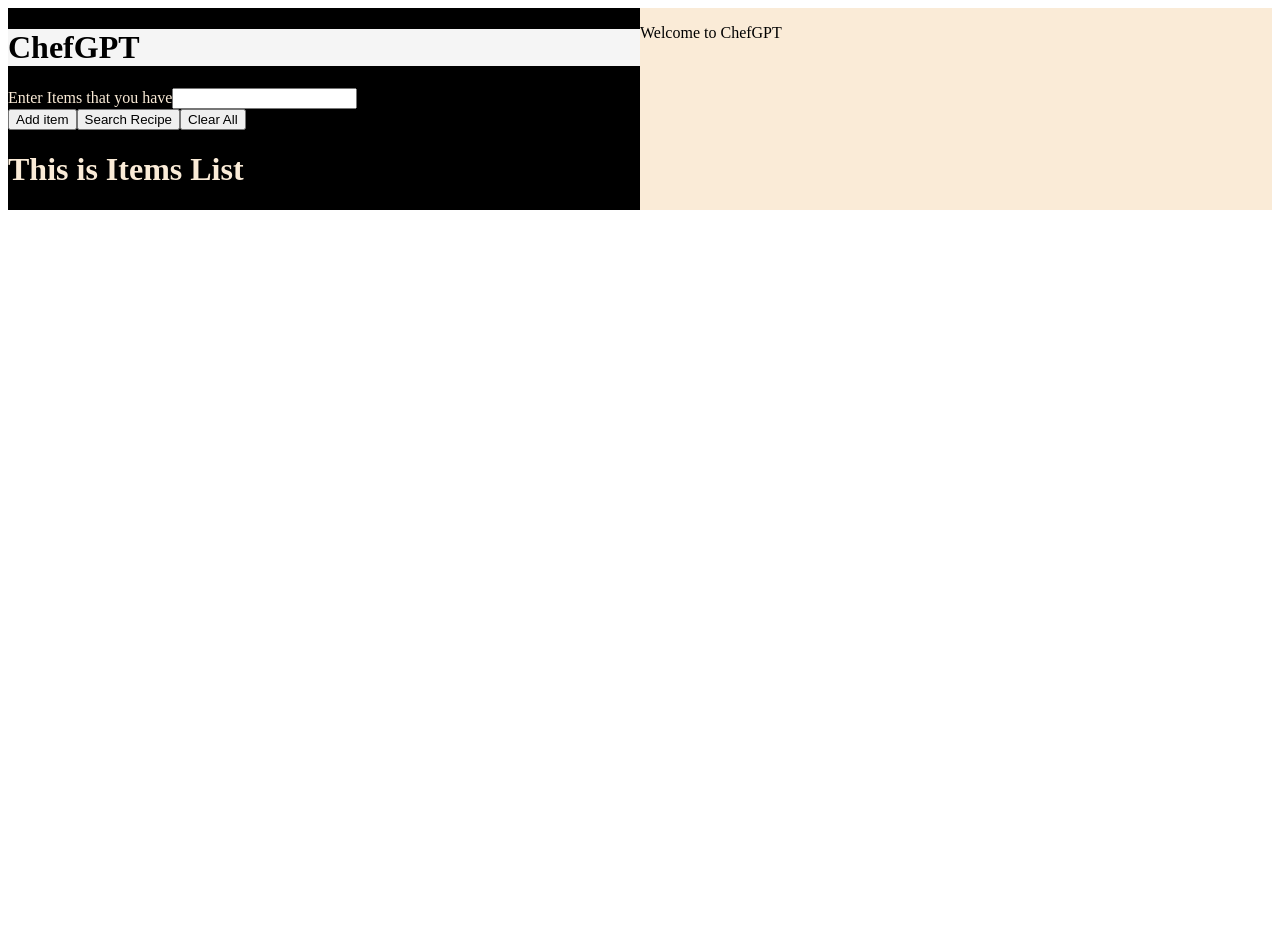
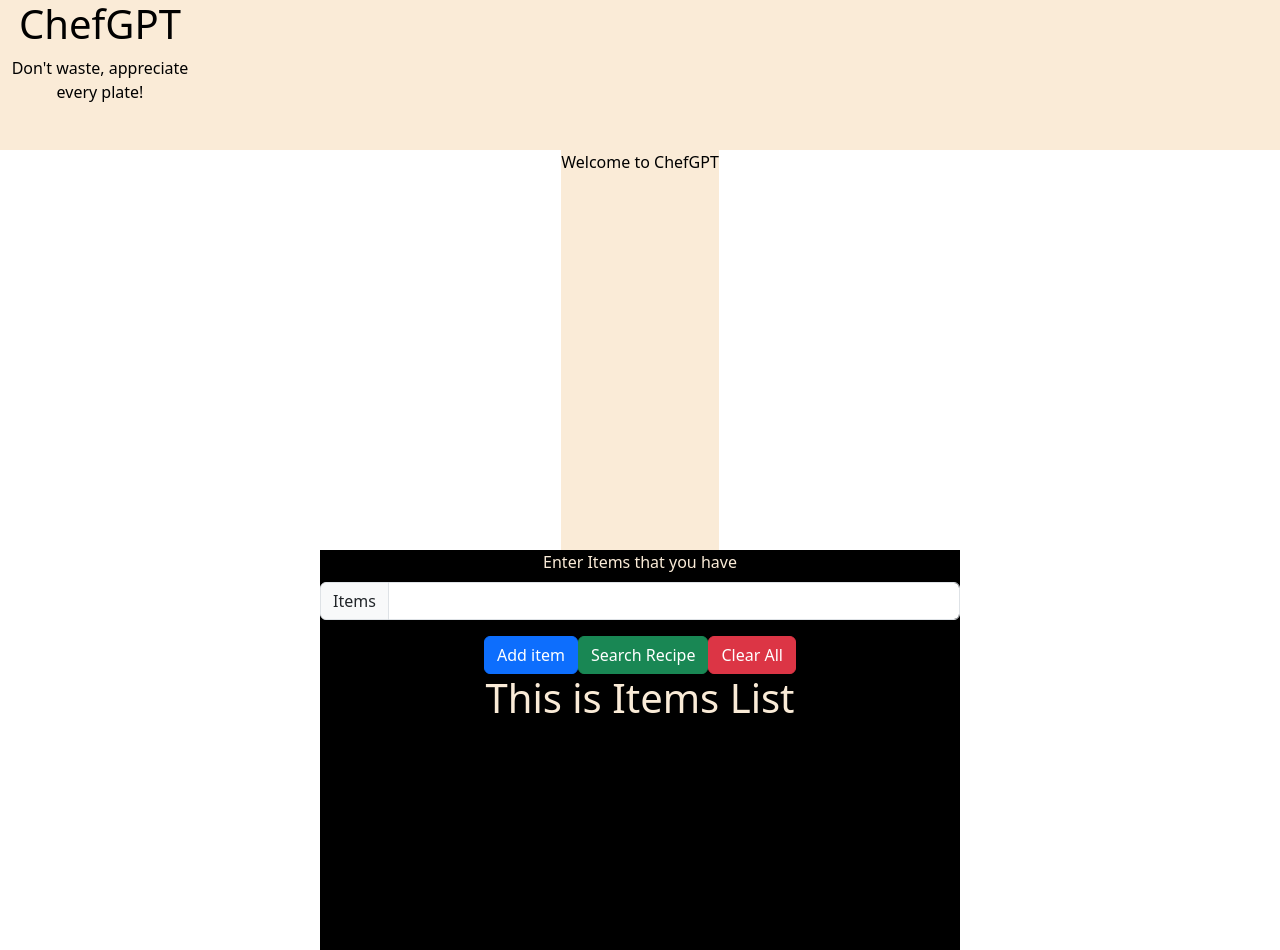
Before and after one commit to anithjoy/using-openaiAPI-and-React, a React (Vite) app in the folder Front end/openai react work/: page / in a window 1280 px wide. Before the commit the page ends 800 px from the top, so only its background shows below. Built offline with nearby package versions, Linux system fonts and the light colour scheme.

Commit message:
centered Layout

```diff
--- a/Front end/openai react work/index.html
+++ b/Front end/openai react work/index.html
@@ -3,43 +3,59 @@
   <head>
     <meta charset="UTF-8" />
     <link rel="icon" type="image/svg+xml" href="/vite.svg" />
+    <link
+      href="https://cdn.jsdelivr.net/npm/bootstrap@5.3.2/dist/css/bootstrap.min.css"
+      rel="stylesheet"
+      integrity="sha384-T3c6CoIi6uLrA9TneNEoa7RxnatzjcDSCmG1MXxSR1GAsXEV/Dwwykc2MPK8M2HN"
+      crossorigin="anonymous"
+    />
     <meta name="viewport" content="width=device-width, initial-scale=1.0" />
     <title>OpenAI APP</title>
-    <!-- <style>
+
+    <style>
       body {
+        justify-content: center;
+      }
+      #logo {
+        height: 150px;
+        width: 200px;
+        background-color: antiquewhite;
+        color: black;
+
+        text-align: center;
+
+        margin: 0px;
+      }
+
+      #logoDiv {
+        display: flex;
+        justify-content: space-between;
+        flex-direction: center;
+        background-color: antiquewhite;
+      }
+      #root {
+        align-items: center;
+        display: flex;
+        flex-direction: column-reverse;
+        justify-content: center;
         margin: 0;
         padding: 0;
-        display: flex;
-        height: 100vh; /* Set the height of the body to 100% of the viewport height */
-      }
-
-      #root1,
-      #root2 {
-        flex: 1; /* Each div takes up equal space, 50% of the screen */
-        border: 1px solid #ccc; /* Optional: Add a border for visibility */
-      }
-    </style> -->
-
-    <style>
-      #logo {
-        background-color: whitesmoke;
-        color: black;
-        margin: 0;
-      }
-      #root {
-        display: flex;
-        flex-direction: row;
-        margin: 0;
-        padding: 0;
+        height: 100vh; /* Adjust the height as needed */
+        overflow: auto; /* Allow scrolling within the container */
       }
 
       #root1 {
+        text-align: center;
+        width: 50%;
         flex: 1;
         color: antiquewhite;
         background-color: black;
+        position: sticky;
+        top: 0px;
       }
 
       #root2 {
+        text-align: center;
         flex: 1;
         background-color: antiquewhite;
         color: black;
@@ -47,7 +63,19 @@
     </style>
   </head>
   <body>
+    <div id="logoDiv">
+      <div id="logo">
+        <h1>ChefGPT</h1>
+        <p>Don't waste, appreciate every plate!</p>
+      </div>
+    </div>
+
     <div id="root"></div>
     <script type="module" src="/src/main.jsx"></script>
+    <script
+      src="https://cdn.jsdelivr.net/npm/bootstrap@5.3.2/dist/js/bootstrap.bundle.min.js"
+      integrity="sha384-C6RzsynM9kWDrMNeT87bh95OGNyZPhcTNXj1NW7RuBCsyN/o0jlpcV8Qyq46cDfL"
+      crossorigin="anonymous"
+    ></script>
   </body>
 </html>
--- a/Front end/openai react work/src/Left Screen/App.jsx
+++ b/Front end/openai react work/src/Left Screen/App.jsx
@@ -44,10 +44,6 @@ export default function App() {
   return (
     <>
       <div id="root1">
-        <div id="logo">
-          <h1>ChefGPT</h1>
-        </div>
-
         <FormItem
           addItem={addItem}
           searchRecipe={searchRecipe}
--- a/Front end/openai react work/src/Left Screen/FormItem.jsx
+++ b/Front end/openai react work/src/Left Screen/FormItem.jsx
@@ -24,21 +24,44 @@ export const FormItem = ({ addItem, searchRecipe, clearRecipe }) => {
   return (
     <>
       <form onSubmit={handleSubmit}>
-        <div>
-          <label htmlFor="item">Enter Items that you have</label>
+        <div class="mb-3">
+          <label htmlFor="item" for="basic-url" class="form-label">
+            Enter Items that you have
+          </label>
+          <div class="input-group">
+            <span class="input-group-text" id="basic-addon3">
+              Items
+            </span>
             <input
               value={item}
-            type="text"
-            id="item"
               onChange={(e) => {
                 setItem(e.target.value);
               }}
+              type="text"
+              class="form-control"
+              id="basic-url"
+              aria-describedby="basic-addon3 basic-addon4"
             ></input>
           </div>
+        </div>
 
-        <button type="submit">Add item</button>
-        <button onClick={searchRecipeHandler}>Search Recipe</button>
-        <button onClick={clearRecipeHandler}>Clear All</button>
+        <button type="submit" class="btn btn-primary">
+          Add item
+        </button>
+        <button
+          onClick={searchRecipeHandler}
+          type="button"
+          class="btn btn-success"
+        >
+          Search Recipe
+        </button>
+        <button
+          onClick={clearRecipeHandler}
+          type="button"
+          class="btn btn-danger"
+        >
+          Clear All
+        </button>
       </form>
     </>
   );
--- a/Front end/openai react work/src/Left Screen/Item.jsx
+++ b/Front end/openai react work/src/Left Screen/Item.jsx
@@ -4,8 +4,17 @@ export const Item = ({ item, deleteItem }) => {
   };
   return (
     <>
-      <li>{item.name}</li>
-      <button onClick={deleteItemHandler}>Delete</button>
+      <li class="list-group-item">
+        {item.name}
+
+        <button
+          onClick={deleteItemHandler}
+          type="button"
+          class="btn btn-outline-danger"
+        >
+          Delete
+        </button>
+      </li>
     </>
   );
 };
--- a/Front end/openai react work/src/Left Screen/ItemList.jsx
+++ b/Front end/openai react work/src/Left Screen/ItemList.jsx
@@ -5,7 +5,7 @@ export const ItemList = ({ itemList, deleteItem }) => {
     <>
       <h1>This is Items List </h1>
 
-      <ul>
+      <ul class="list-group list-group-flush">
         {itemList.map((item) => {
           return <Item key={item.id} item={item} deleteItem={deleteItem} />;
         })}
```
Also changed, not shown: Front end/openai react work/src/logoChefGPT.png (added). Lines whose indentation alone changed are shown as unchanged.
